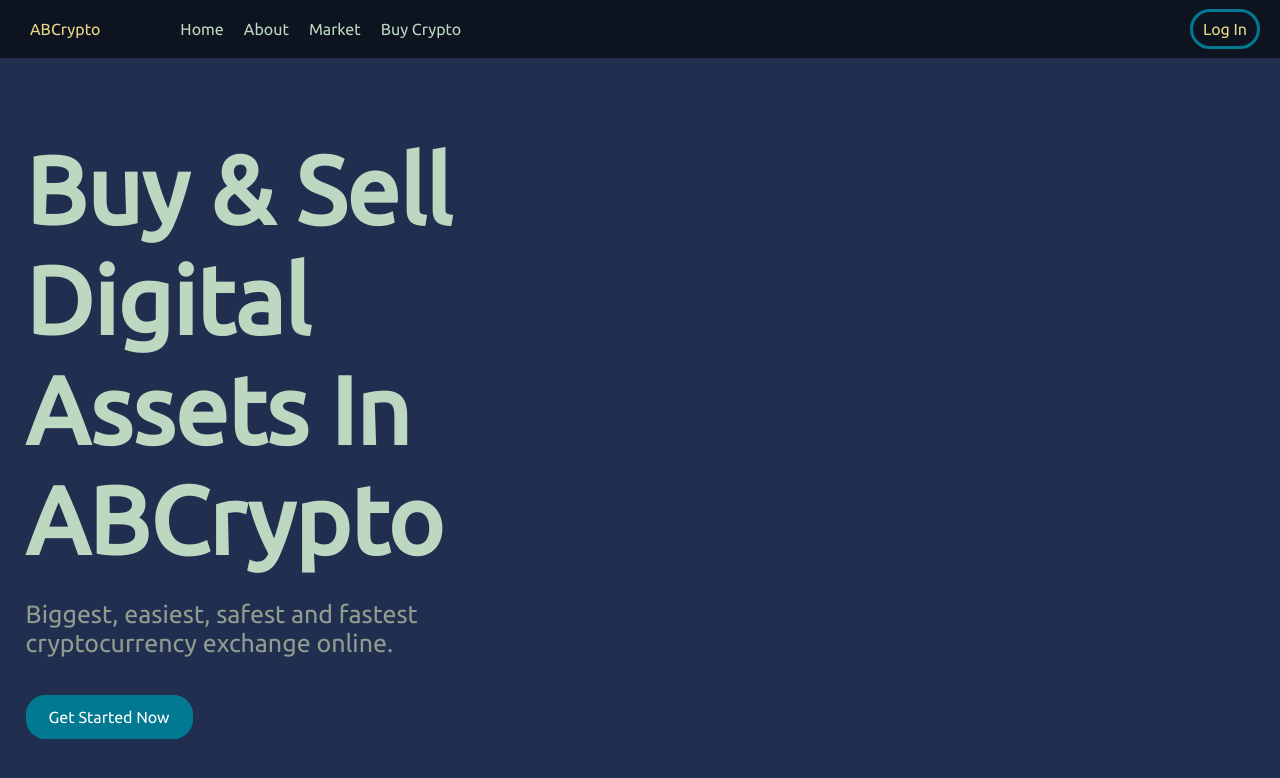
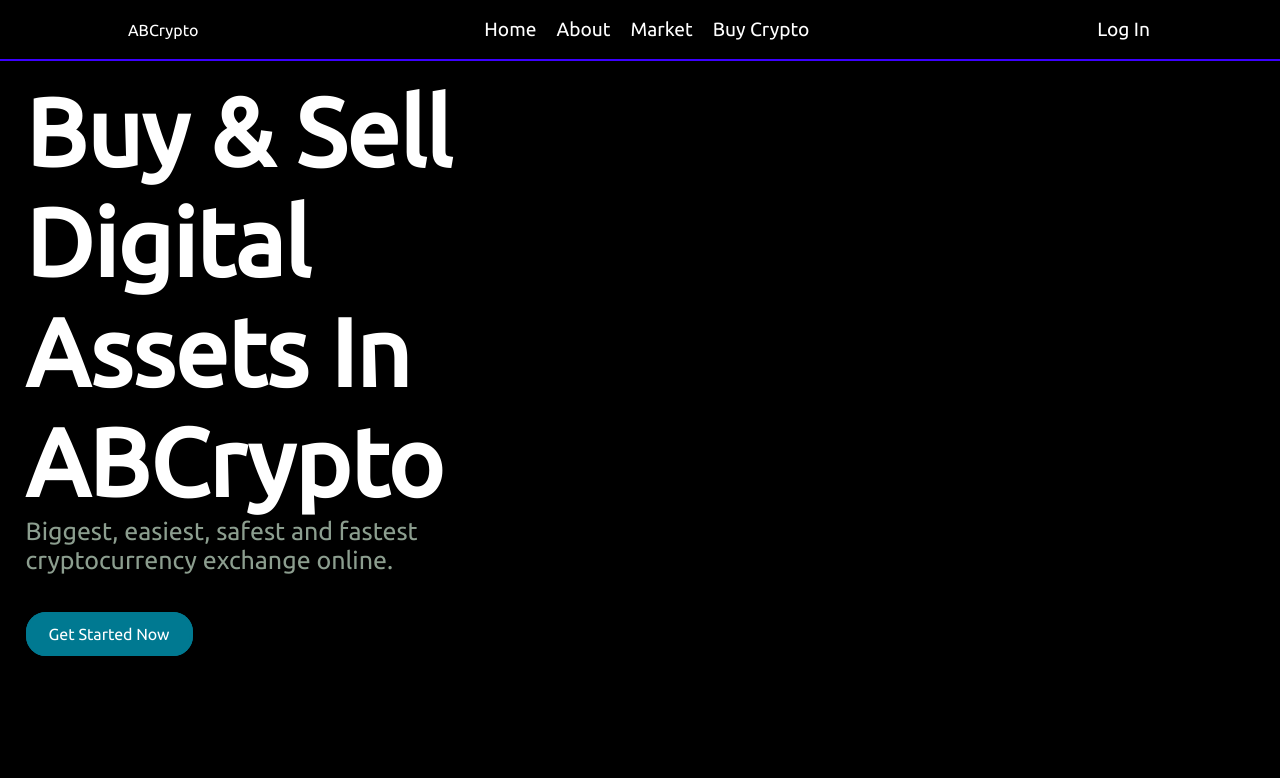
Before and after one commit to BlendiGjoni/WEB-Projekt---ABCrypto, a PHP site: page / in a window 1280 px wide. Shown: the top 778 px of the page. Run offline with PHP 8.4, Linux system fonts and the light colour scheme.

Commit message:
Rimodelimi i Navbar

```diff
--- a/index.html
+++ b/index.html
@@ -13,7 +13,17 @@
 
 <body>
     <header>
-        <div class="navlogoitems">
+        <nav>
+            <a href="" class="navlogo">ABCrypto</a>
+            <ul>
+                <li><a href="#">Home</a></li>
+                <li><a href="#">About</a></li>
+                <li><a href="#">Market</a></li>
+                <li><a href="#">Buy Crypto</a></li>
+            </ul>
+            <a href="#" class="navlogin">Log In</a>
+        </nav>
+            <!-- <div class="navlogoitems">
                 <a id="navlogo" href="">ABCrypto</a>
                 <ul>
                     <li><a href="">Home</a></li>
@@ -24,7 +34,7 @@
             </div>
             <div class="navlogin">
                 <a href="">Log In</a>
-        </div>
+            </div> -->
     </header>
 
     <main>
--- a/style.css
+++ b/style.css
@@ -1,15 +1,57 @@
+*{
+    margin: 0;
+    padding: 0;
+    box-sizing: border-box;
+}
 body{
-    background-color: #222E50;
-    color: #BCD8C1;
-    margin: 0px;
+    background-color: #000;
+    color: #fff;
     font-family: 'Ubuntu', sans-serif;
 }
 header{
+    width: 100%;
+    border-bottom: #3c00ff 2px solid;
+    position: fixed;
+    top: 0;
+    right: 0;
+}
+header nav{
     display: flex;
+    align-items: center;
     justify-content: space-between;
-    background-color: #0e1320;
+    padding: 16px 10%;
 }
-header a{
+header nav a{
+    text-decoration: none;
+    color: #fff;
+}
+header nav ul{
+    display: flex;
+}
+header nav ul li{
+    list-style-type: none;
+    font-size: larger;
+    font-style: bold;
+    padding: 0px 10px;
+}
+header nav ul li a{
+    padding-bottom: 16px;
+}
+header nav ul li a:hover{
+    border-bottom: #fff 2px solid;
+}
+.navlogin{
+    font-size: larger;
+    font-style: bold;
+    border: #000 2px solid;
+    border-radius: 25px;
+}
+.navlogin:hover{
+    border: #fff 2px solid;
+    background-color: #000;
+    color: white;
+}
+/* header a{
     text-decoration: none;
     color: #E9D985;
 }
@@ -29,13 +71,13 @@ header .navlogoitems ul li{
     text-align: center;
 }
 header .navlogoitems ul li a{
-    color: #BCD8C1;
+    color: #fff;
     padding: 20px 10px;
     text-decoration: none;
 }
 header .navlogoitems ul li a:hover{
-    background-color: #007991;
-    color: #222E50;
+    border-bottom: 3px #fff solid ;
+    color: #fff;
 }
 header .navlogin{
     margin-top: auto;
@@ -51,7 +93,7 @@ header .navlogin a:hover{
     border: solid 3px #007991;
     background-color: #007991;
     color: #222E50;
-}
+} */
 main{
     margin-top: 6%;
     flex-direction: column;
```
Lines whose indentation alone changed are shown as unchanged.
